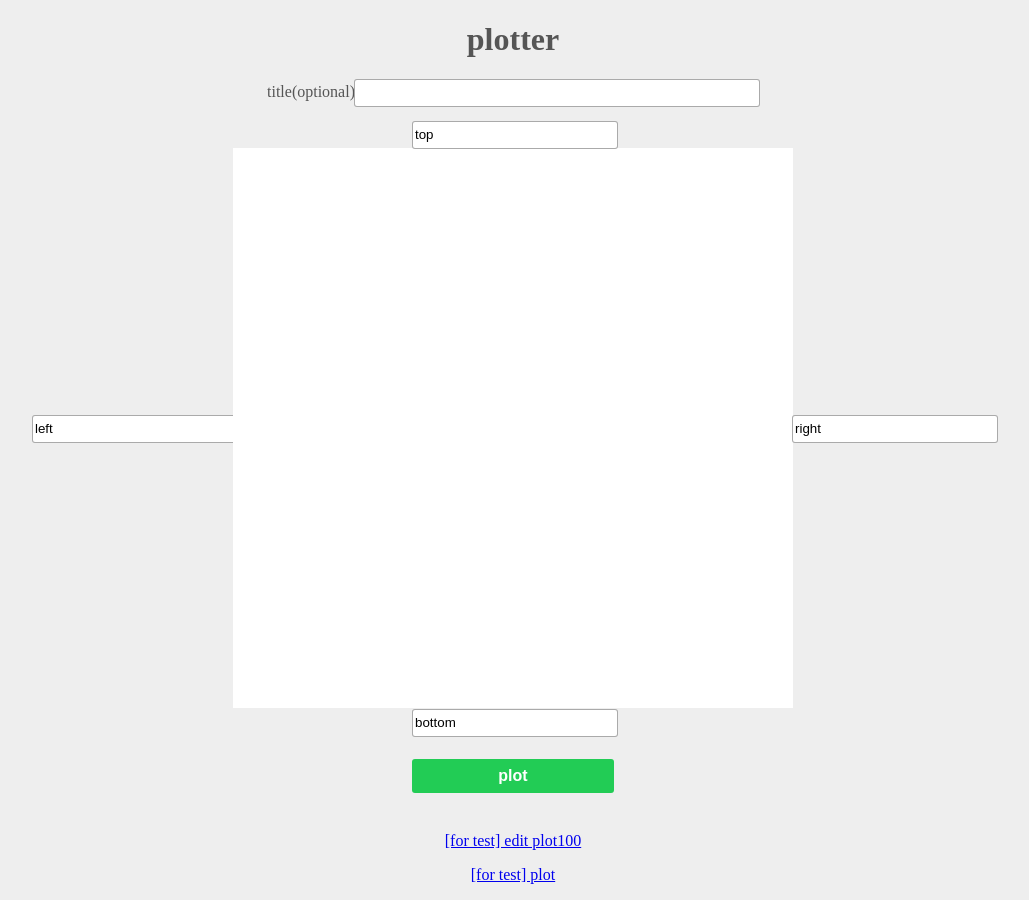
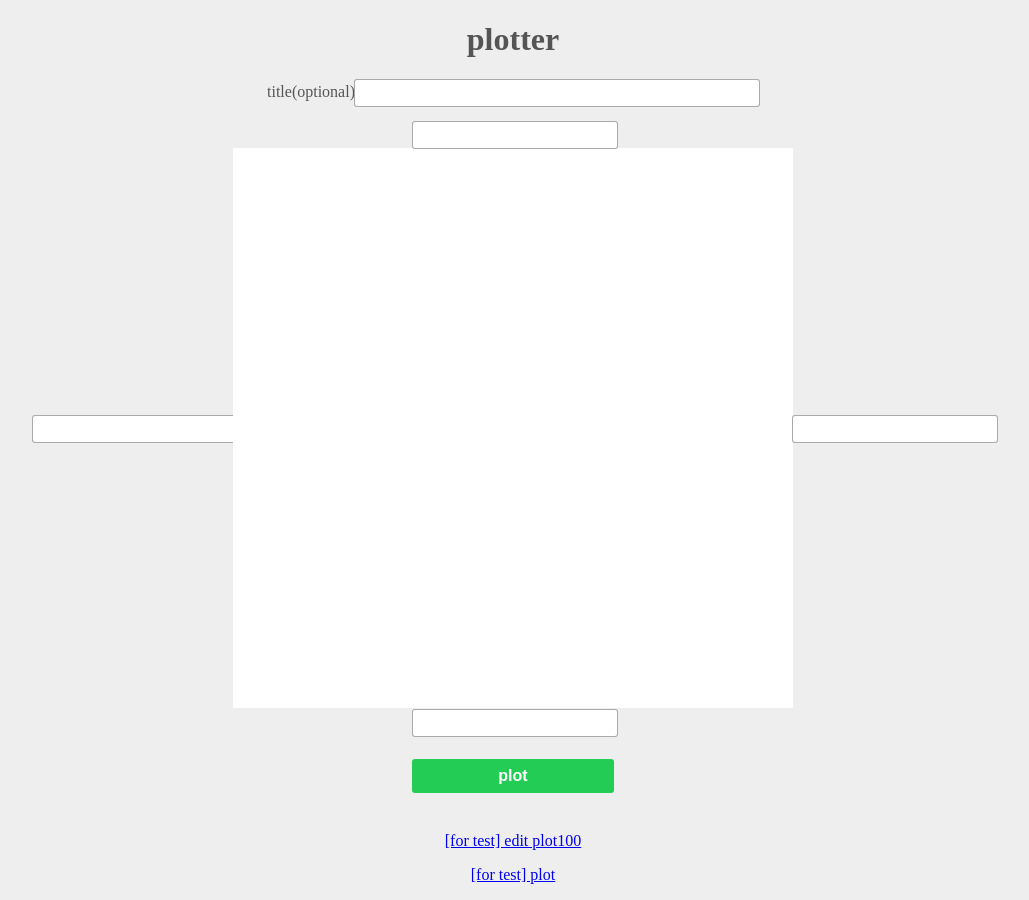
Before and after one commit to NathanielTasker/plotter, a Django app: page /plotter/ in a window 1280 px wide. Shown: the whole page, without its empty margins (127-1156 px from the left). Run offline with Django 3.2, Linux system fonts and the light colour scheme.

Commit message:
removed default values from axis forms in index.html

```diff
--- a/plotter/templates/plotter/index.html
+++ b/plotter/templates/plotter/index.html
@@ -15,20 +15,20 @@
             <p><label for="plot_name">title(optional)<input type="text" name="plot_name" size="60" class="title"></label></p>
             <div class="plot_area">
                 <div class="top">
-                    <label for="top"><input type="text" name="top" value="top" /></label>
+                    <label for="top"><input type="text" name="top" /></label>
                 </div>
                 <div class="clearfix">
                     <div class="left">
-                        <label for="left"><input type="text" name="left" value="left" /></label>
+                        <label for="left"><input type="text" name="left" /></label>
                     </div>
                     <div class="field">
                     </div>
                     <div class="right">
-                        <label for="right"><input type="text" name="right" value="right" /></label>
+                        <label for="right"><input type="text" name="right" /></label>
                     </div>
                 </div>
                 <div class="bottom">
-                    <label for="bottom"><input type="text" name="bottom" value="bottom" /></label>
+                    <label for="bottom"><input type="text" name="bottom" /></label>
                 </div>
             </div>
             <input type="submit" value="plot" class="button">
```
